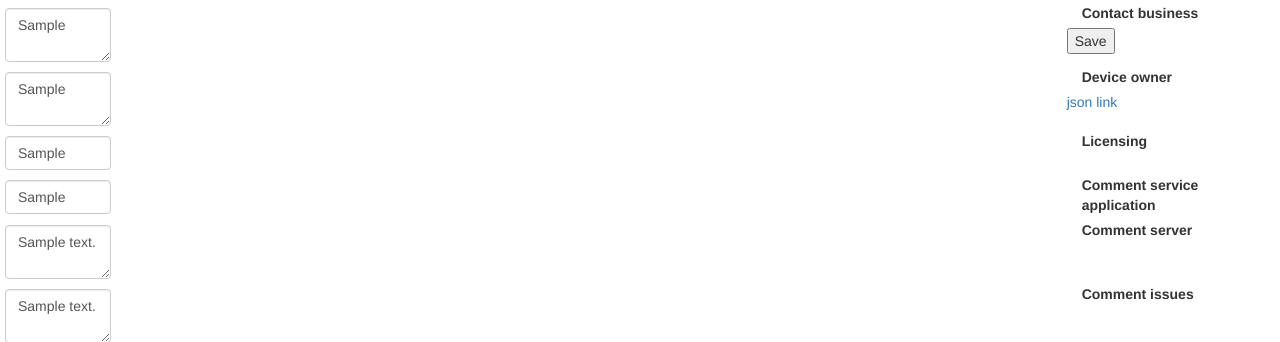
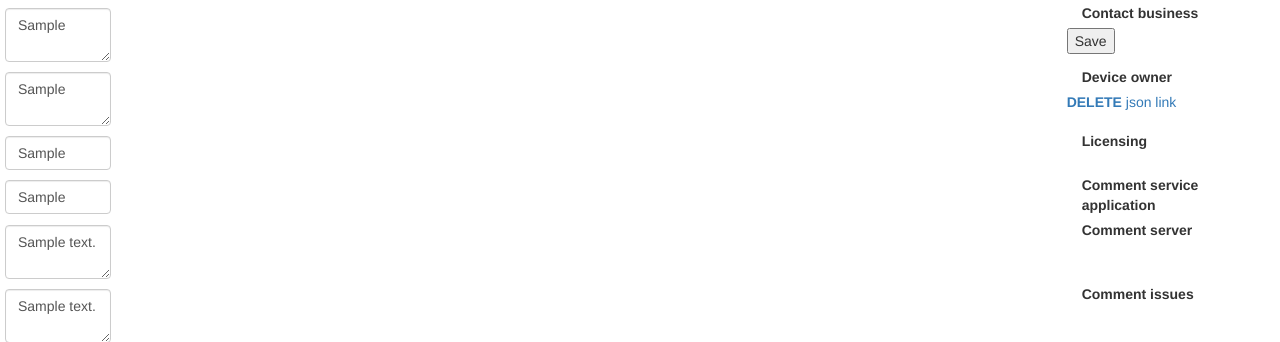
Before and after one commit to SciTech-WebCMDB/WebCMDB, a Django app: page /server_detail/00000000-0000-0000-0000-000000000001/ in a window 1280 px wide. Shown: the part 1558-1900 px from the top of the page. Run offline with Django 3.2, Linux system fonts and the light colour scheme; tables that the repository leaves empty hold one stand-in row (values such as "Sample post"); some libraries are stand-ins or nearby versions.

Commit message:
Add delete for computer and server

```diff
--- a/WebCMDBapi/templates/WebCMDBapi/computer_detail.html
+++ b/WebCMDBapi/templates/WebCMDBapi/computer_detail.html
@@ -17,6 +17,7 @@
 <br>
 
 {% if computer %}
+<a href="{% url 'WebCMDBapi:computer_delete_api' pk=computer.pk %}" onclick="alert('ARE YOU SURE?')"><b>DELETE</b></a>
 <a href="{% url 'WebCMDBapi:computer_detail_json' pk=computer.pk %}">json link</a>
 {% endif %}
 
--- a/WebCMDBapi/templates/WebCMDBapi/server_detail.html
+++ b/WebCMDBapi/templates/WebCMDBapi/server_detail.html
@@ -17,6 +17,7 @@
 <br>
 
 {% if server %}
+<a href="{% url 'WebCMDBapi:server_delete_api' pk=server.pk %}" onclick="alert('ARE YOU SURE?')"><b>DELETE</b></a>
 <a href="{% url 'WebCMDBapi:server_detail_json' pk=server.pk %}">json link</a>
 {% endif %}
 
--- a/WebCMDBapi/urls.py
+++ b/WebCMDBapi/urls.py
@@ -18,5 +18,9 @@
 	path('api/search/generic/all/', views.AllSearchGeneric.as_view(), name='all_search_generic_api'),
 	path('api/search/generic/computer/', views.ComputerSearchGeneric.as_view(), name='computer_search_generic_api'),
 	path('api/search/generic/server/', views.ServerSearchGeneric.as_view(), name='server_search_generic_api'),
+	path('api/computer_detail/<uuid:pk>/delete/', views.delete, name='computer_delete_api'),
+	path('api/server_detail/<uuid:pk>/delete/', views.delete, name='server_delete_api'),
+	path('computer_detail/<uuid:pk>/delete/', views.delete, name='computer_delete'),
+	path('server_detail/<uuid:pk>/delete/', views.delete, name='server_delete'),
 
 ]
--- a/WebCMDBapi/views.py
+++ b/WebCMDBapi/views.py
@@ -173,3 +173,14 @@
 				server = serializer.save()
 				return redirect('WebCMDBapi:server_detail', pk=server.pk)
 			return Response(serializer.errors, status=status.HTTP_400_BAD_REQUEST)
+
+@api_view(['GET', 'DELETE'])
+def delete(request, pk):
+	if 'computer' in request.path_info:
+		computer = get_object_or_404(Computer, pk=pk)
+		computer.delete()
+		return Response(status=status.HTTP_204_NO_CONTENT)
+	elif 'server' in request.path_info:
+		server = get_object_or_404(Server, pk=pk)
+		server.delete()
+		return Response(status=status.HTTP_204_NO_CONTENT)
```
Also changed, not shown: 2 other files.
